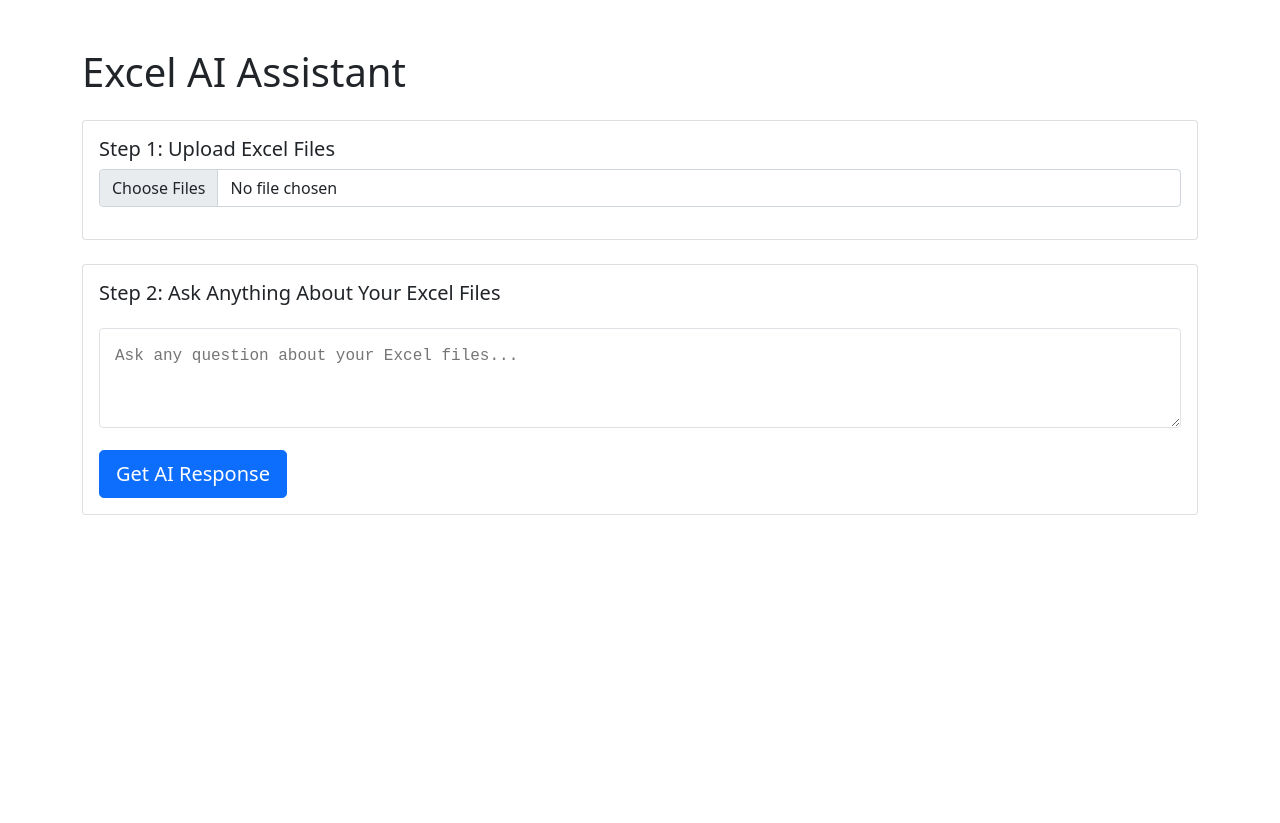
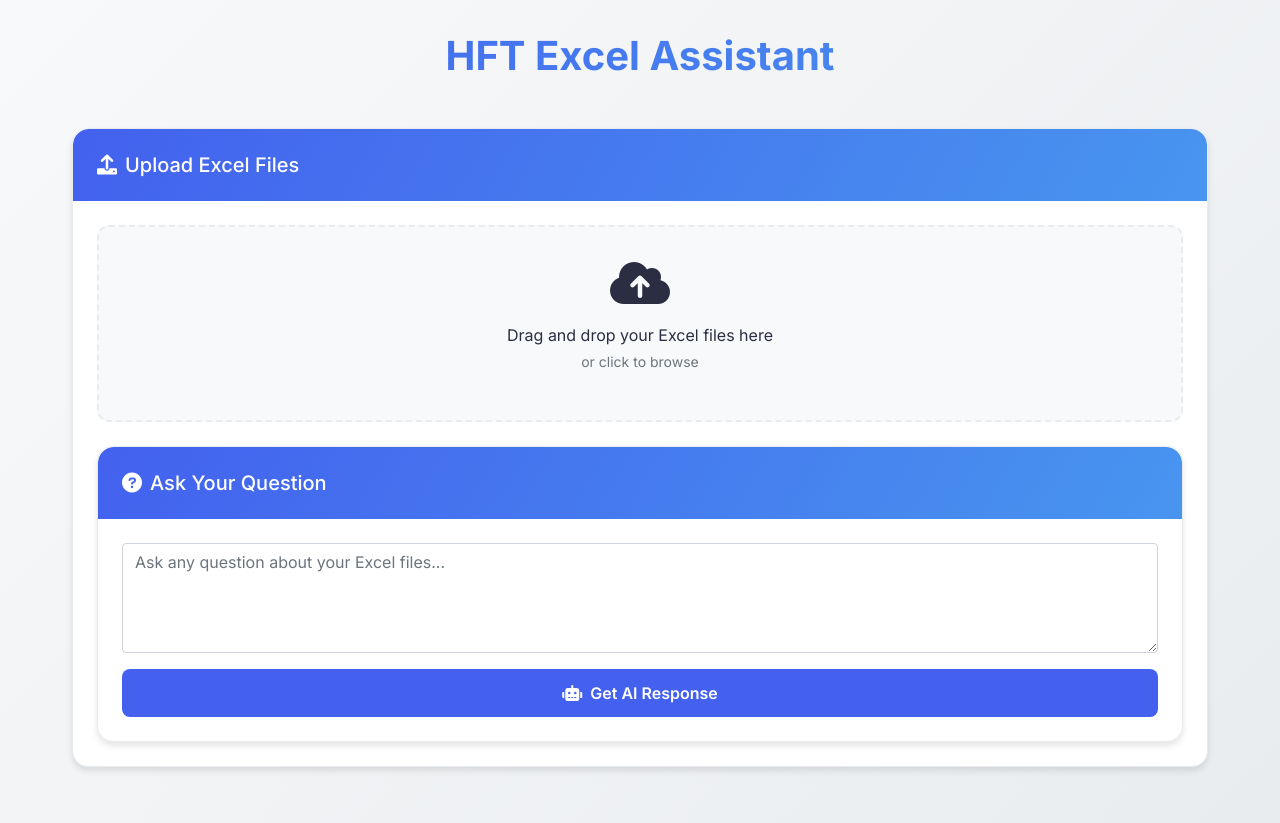
Before and after one commit to barancaki/ExNova, a Flask app: page /prompt-writer in a window 1280 px wide. Before the commit the page ends 515 px from the top, so only its background shows below. Run offline with Flask 3, Linux system fonts and the light colour scheme; some libraries are stand-ins or nearby versions.

Commit message:
New interface update v0.0.02

```diff
--- a/app.py
+++ b/app.py
@@ -1,5 +1,5 @@
 import os
-from flask import Flask, request, render_template, send_file, jsonify
+from flask import Flask, request, render_template, send_file, jsonify, url_for
 from werkzeug.utils import secure_filename
 from excel_comparator import ExcelComparator
 import zipfile
@@ -15,7 +15,7 @@ import httpx
 
 load_dotenv()
 
-app = Flask(__name__)
+app = Flask(__name__, static_folder='static')
 app.config['UPLOAD_FOLDER'] = 'uploads'
 app.config['MAX_CONTENT_LENGTH'] = 16 * 1024 * 1024  # 16MB max file size
 
@@ -26,8 +26,10 @@ client = OpenAI(
     http_client=http_client
 )
 
-# Ensure upload directory exists
+# Ensure directories exist
 os.makedirs(app.config['UPLOAD_FOLDER'], exist_ok=True)
+os.makedirs('static/css', exist_ok=True)
+os.makedirs('static/js', exist_ok=True)
 
 ALLOWED_EXTENSIONS = {'xlsx', 'xls'}
 
--- /dev/null
+++ b/static/css/style.css
@@ -0,0 +1,185 @@
+:root {
+    --primary-color: #4361ee;
+    --secondary-color: #3f37c9;
+    --accent-color: #4895ef;
+    --success-color: #4cc9f0;
+    --background-color: #f8f9fa;
+    --text-color: #2b2d42;
+    --border-color: #e9ecef;
+}
+
+body {
+    font-family: 'Inter', -apple-system, BlinkMacSystemFont, sans-serif;
+    color: var(--text-color);
+    background: linear-gradient(135deg, #f8f9fa 0%, #e9ecef 100%);
+    min-height: 100vh;
+}
+
+.container {
+    max-width: 1200px;
+    margin: 0 auto;
+    padding: 2rem;
+}
+
+.page-title {
+    font-size: 2.5rem;
+    font-weight: 700;
+    text-align: center;
+    margin-bottom: 3rem;
+    background: linear-gradient(120deg, var(--primary-color), var(--accent-color));
+    -webkit-background-clip: text;
+    -webkit-text-fill-color: transparent;
+    animation: fadeInDown 0.8s ease-out;
+}
+
+.tool-card {
+    background: white;
+    border-radius: 16px;
+    border: 1px solid var(--border-color);
+    box-shadow: 0 4px 6px rgba(0, 0, 0, 0.1);
+    transition: all 0.3s ease;
+    height: 100%;
+    overflow: hidden;
+}
+
+.tool-card:hover {
+    transform: translateY(-5px);
+    box-shadow: 0 8px 15px rgba(0, 0, 0, 0.1);
+}
+
+.tool-card-header {
+    background: linear-gradient(120deg, var(--primary-color), var(--accent-color));
+    padding: 1.5rem;
+    color: white;
+    border-radius: 16px 16px 0 0;
+}
+
+.tool-card-body {
+    padding: 1.5rem;
+}
+
+.dropzone {
+    border: 2px dashed var(--border-color);
+    border-radius: 12px;
+    padding: 2rem;
+    text-align: center;
+    transition: all 0.3s ease;
+    background: var(--background-color);
+    cursor: pointer;
+}
+
+.dropzone.drag-over {
+    border-color: var(--primary-color);
+    background: rgba(67, 97, 238, 0.1);
+}
+
+.btn-primary {
+    background: var(--primary-color);
+    border: none;
+    border-radius: 8px;
+    padding: 0.75rem 1.5rem;
+    color: white;
+    font-weight: 600;
+    transition: all 0.3s ease;
+}
+
+.btn-primary:hover {
+    background: var(--secondary-color);
+    transform: translateY(-2px);
+}
+
+.file-list {
+    margin-top: 1rem;
+}
+
+.file-item {
+    display: flex;
+    align-items: center;
+    padding: 0.75rem;
+    background: var(--background-color);
+    border-radius: 8px;
+    margin-bottom: 0.5rem;
+    animation: slideIn 0.3s ease-out;
+}
+
+.file-item i {
+    margin-right: 0.5rem;
+    color: var(--primary-color);
+}
+
+.loading-spinner {
+    display: none;
+    position: fixed;
+    top: 0;
+    left: 0;
+    width: 100%;
+    height: 100%;
+    background: rgba(255, 255, 255, 0.8);
+    justify-content: center;
+    align-items: center;
+    z-index: 1000;
+}
+
+.spinner {
+    width: 50px;
+    height: 50px;
+    border: 5px solid var(--border-color);
+    border-top-color: var(--primary-color);
+    border-radius: 50%;
+    animation: spin 1s linear infinite;
+}
+
+.response-container {
+    margin-top: 2rem;
+    padding: 1.5rem;
+    background: white;
+    border-radius: 12px;
+    box-shadow: 0 4px 6px rgba(0, 0, 0, 0.1);
+    animation: fadeIn 0.5s ease-out;
+}
+
+@keyframes fadeIn {
+    from { opacity: 0; }
+    to { opacity: 1; }
+}
+
+@keyframes fadeInDown {
+    from {
+        opacity: 0;
+        transform: translateY(-20px);
+    }
+    to {
+        opacity: 1;
+        transform: translateY(0);
+    }
+}
+
+@keyframes slideIn {
+    from {
+        opacity: 0;
+        transform: translateX(-20px);
+    }
+    to {
+        opacity: 1;
+        transform: translateX(0);
+    }
+}
+
+@keyframes spin {
+    to { transform: rotate(360deg); }
+}
+
+/* Responsive Design */
+@media (max-width: 768px) {
+    .container {
+        padding: 1rem;
+    }
+
+    .page-title {
+        font-size: 2rem;
+    }
+
+    .tool-card {
+        margin-bottom: 1.5rem;
+    }
+}
--- /dev/null
+++ b/static/js/main.js
@@ -0,0 +1,140 @@
+document.addEventListener('DOMContentLoaded', () => {
+    initializeDropzones();
+    initializeFileUploads();
+    initializePromptSubmission();
+});
+
+function initializeDropzones() {
+    const dropzones = document.querySelectorAll('.dropzone');
+
+    dropzones.forEach(dropzone => {
+        dropzone.addEventListener('dragover', (e) => {
+            e.preventDefault();
+            dropzone.classList.add('drag-over');
+        });
+
+        dropzone.addEventListener('dragleave', (e) => {
+            e.preventDefault();
+            dropzone.classList.remove('drag-over');
+        });
+
+        dropzone.addEventListener('drop', (e) => {
+            e.preventDefault();
+            dropzone.classList.remove('drag-over');
+            const files = e.dataTransfer.files;
+            handleFiles(files, dropzone);
+        });
+
+        dropzone.addEventListener('click', () => {
+            const fileInput = dropzone.querySelector('input[type="file"]');
+            if (fileInput) {
+                fileInput.click();
+            }
+        });
+    });
+}
+
+function initializeFileUploads() {
+    const fileInputs = document.querySelectorAll('input[type="file"]');
+
+    fileInputs.forEach(input => {
+        input.addEventListener('change', (e) => {
+            const files = e.target.files;
+            handleFiles(files, input.closest('.dropzone'));
+        });
+    });
+}
+
+function handleFiles(files, dropzone) {
+    const fileList = dropzone.querySelector('.file-list') || createFileList(dropzone);
+    fileList.innerHTML = '';
+
+    Array.from(files).forEach(file => {
+        const fileItem = document.createElement('div');
+        fileItem.className = 'file-item';
+        fileItem.innerHTML = `
+            <i class="fas fa-file-excel"></i>
+            <span>${file.name}</span>
+            <small>(${formatFileSize(file.size)})</small>
+        `;
+        fileList.appendChild(fileItem);
+    });
+}
+
+function createFileList(dropzone) {
+    const fileList = document.createElement('div');
+    fileList.className = 'file-list';
+    dropzone.appendChild(fileList);
+    return fileList;
+}
+
+function formatFileSize(bytes) {
+    if (bytes === 0) return '0 Bytes';
+    const k = 1024;
+    const sizes = ['Bytes', 'KB', 'MB', 'GB'];
+    const i = Math.floor(Math.log(bytes) / Math.log(k));
+    return parseFloat((bytes / Math.pow(k, i)).toFixed(2)) + ' ' + sizes[i];
+}
+
+function initializePromptSubmission() {
+    const form = document.querySelector('#promptForm');
+    if (!form) return;
+
+    form.addEventListener('submit', async (e) => {
+        e.preventDefault();
+        const formData = new FormData(form);
+        const loadingSpinner = document.querySelector('.loading-spinner');
+        const responseContainer = document.querySelector('.response-container');
+
+        try {
+            loadingSpinner.style.display = 'flex';
+            const response = await fetch('/get-ai-response', {
+                method: 'POST',
+                body: formData
+            });
+
+            if (!response.ok) {
+                throw new Error('Network response was not ok');
+            }
+
+            const data = await response.json();
+            displayResponse(data.response);
+        } catch (error) {
+            showError('An error occurred while processing your request.');
+            console.error('Error:', error);
+        } finally {
+            loadingSpinner.style.display = 'none';
+        }
+    });
+}
+
+function displayResponse(response) {
+    const responseContainer = document.querySelector('.response-container');
+    const responseContent = document.querySelector('.response-content');
+
+    if (!responseContent) {
+        const content = document.createElement('div');
+        content.className = 'response-content';
+        responseContainer.appendChild(content);
+    }
+
+    responseContent.textContent = response;
+    responseContainer.style.display = 'block';
+    responseContainer.scrollIntoView({ behavior: 'smooth' });
+}
+
+function showError(message) {
+    const errorDiv = document.createElement('div');
+    errorDiv.className = 'alert alert-danger alert-dismissible fade show';
+    errorDiv.innerHTML = `
+        ${message}
+        <button type="button" class="btn-close" data-bs-dismiss="alert"></button>
+    `;
+
+    const container = document.querySelector('.container');
+    container.insertBefore(errorDiv, container.firstChild);
+
+    setTimeout(() => {
+        errorDiv.remove();
+    }, 5000);
+}
--- a/templates/prompt_generator.html
+++ b/templates/prompt_generator.html
@@ -3,146 +3,69 @@
 <head>
     <meta charset="UTF-8">
     <meta name="viewport" content="width=device-width, initial-scale=1.0">
-    <title>Excel AI Assistant</title>
+    <title>HFT Excel Tool With AI - Assistant</title>
     <link href="https://cdn.jsdelivr.net/npm/bootstrap@5.1.3/dist/css/bootstrap.min.css" rel="stylesheet">
-    <style>
-        .prompt-input {
-            width: 100%;
-            min-height: 100px;
-            margin-top: 15px;
-            padding: 15px;
-            border: 1px solid #dee2e6;
-            border-radius: 4px;
-            font-family: 'Courier New', monospace;
-            font-size: 16px;
-        }
-        .response-area {
-            background-color: #f8f9fa;
-            border: 1px solid #dee2e6;
-            border-radius: 4px;
-            padding: 20px;
-            margin-top: 20px;
-            min-height: 100px;
-            white-space: pre-wrap;
-            font-family: 'Courier New', monospace;
-        }
-        .loading {
-            display: none;
-        }
-        #fileInfo {
-            margin-top: 15px;
-            padding: 10px;
-            background-color: #f8f9fa;
-            border-radius: 4px;
-        }
-    </style>
+    <link href="https://fonts.googleapis.com/css2?family=Inter:wght@400;500;600;700&display=swap" rel="stylesheet">
+    <link href="https://cdnjs.cloudflare.com/ajax/libs/font-awesome/6.0.0/css/all.min.css" rel="stylesheet">
+    <link href="{{ url_for('static', filename='css/style.css') }}" rel="stylesheet">
 </head>
 <body>
-    <div class="container mt-5">
-        <h1 class="mb-4">Excel AI Assistant</h1>
+    <div class="container">
+        <h1 class="page-title">HFT Excel Assistant</h1>
 
-        <div class="card mb-4">
-            <div class="card-body">
-                <h5 class="card-title">Step 1: Upload Excel Files</h5>
-                <div class="mb-3">
-                    <input type="file" class="form-control" id="excelFiles" name="files" multiple accept=".xlsx" required>
+        <div class="tool-card mb-4">
+            <div class="tool-card-header">
+                <h5 class="m-0"><i class="fas fa-upload me-2"></i>Upload Excel Files</h5>
+            </div>
+            <div class="tool-card-body">
+                <form id="promptForm" action="/get-ai-response" method="post" enctype="multipart/form-data">
+                    <div class="dropzone">
+                        <input type="file" class="d-none" id="excelFiles" name="files" multiple accept=".xlsx" required>
+                        <i class="fas fa-cloud-upload-alt fa-3x mb-3"></i>
+                        <p class="mb-1">Drag and drop your Excel files here</p>
+                        <p class="text-muted small">or click to browse</p>
+                    </div>
+
+                    <div class="mt-4">
+                        <div class="tool-card">
+                            <div class="tool-card-header">
+                                <h5 class="m-0"><i class="fas fa-question-circle me-2"></i>Ask Your Question</h5>
+                            </div>
+                            <div class="tool-card-body">
+                                <textarea
+                                    id="userPrompt"
+                                    name="prompt"
+                                    class="form-control"
+                                    rows="4"
+                                    placeholder="Ask any question about your Excel files..."
+                                    required></textarea>
+                                <button type="submit" class="btn btn-primary w-100 mt-3">
+                                    <i class="fas fa-robot me-2"></i>Get AI Response
+                                </button>
+                            </div>
+                        </div>
+                    </div>
+                </form>
+            </div>
+        </div>
+
+        <div class="loading-spinner">
+            <div class="spinner"></div>
+        </div>
+
+        <div class="response-container" style="display: none;">
+            <div class="tool-card">
+                <div class="tool-card-header">
+                    <h5 class="m-0"><i class="fas fa-comment-dots me-2"></i>AI Response</h5>
                 </div>
-                <div id="fileInfo" style="display: none;">
-                    <h6>Selected Files:</h6>
-                    <ul id="fileList" class="mb-0"></ul>
+                <div class="tool-card-body">
+                    <div class="response-content"></div>
                 </div>
             </div>
         </div>
-
-        <div class="card">
-            <div class="card-body">
-                <h5 class="card-title">Step 2: Ask Anything About Your Excel Files</h5>
-                <textarea id="userPrompt" class="prompt-input" placeholder="Ask any question about your Excel files..."></textarea>
-                <div class="mt-3">
-                    <button class="btn btn-primary btn-lg" onclick="getAIResponse()">Get AI Response</button>
-                </div>
-            </div>
-        </div>
-
-        <div class="loading mt-3">
-            <div class="d-flex justify-content-center">
-                <div class="spinner-border" role="status">
-                    <span class="visually-hidden">Loading...</span>
-                </div>
-            </div>
-            <p class="text-center mt-2">Getting AI response...</p>
-        </div>
-
-        <div id="responseContainer" style="display: none;">
-            <h3 class="mt-4">AI Response</h3>
-            <div id="aiResponse" class="response-area"></div>
-        </div>
     </div>
 
-    <script>
-        // Show selected files
-        document.getElementById('excelFiles').addEventListener('change', function(e) {
-            const fileInfo = document.getElementById('fileInfo');
-            const fileList = document.getElementById('fileList');
-            fileList.innerHTML = '';
-
-            if (this.files.length > 0) {
-                for (let file of this.files) {
-                    const li = document.createElement('li');
-                    li.textContent = file.name;
-                    fileList.appendChild(li);
-                }
-                fileInfo.style.display = 'block';
-            } else {
-                fileInfo.style.display = 'none';
-            }
-        });
-
-        async function getAIResponse() {
-            const fileInput = document.getElementById('excelFiles');
-            const userPrompt = document.getElementById('userPrompt').value.trim();
-            const loading = document.querySelector('.loading');
-            const responseContainer = document.getElementById('responseContainer');
-
-            if (fileInput.files.length === 0) {
-                alert('Please select at least one Excel file');
-                return;
-            }
-
-            if (!userPrompt) {
-                alert('Please write your question or prompt');
-                return;
-            }
-
-            const formData = new FormData();
-            for (let file of fileInput.files) {
-                formData.append('files', file);
-            }
-            formData.append('prompt', userPrompt);
-
-            try {
-                loading.style.display = 'block';
-                responseContainer.style.display = 'none';
-
-                const response = await fetch('/get-ai-response', {
-                    method: 'POST',
-                    body: formData
-                });
-
-                if (response.ok) {
-                    const data = await response.json();
-                    document.getElementById('aiResponse').textContent = data.response;
-                    responseContainer.style.display = 'block';
-                } else {
-                    const errorData = await response.text();
-                    throw new Error(errorData);
-                }
-            } catch (error) {
-                alert('Error: ' + error.message);
-            } finally {
-                loading.style.display = 'none';
-            }
-        }
-    </script>
+    <script src="https://cdn.jsdelivr.net/npm/bootstrap@5.1.3/dist/js/bootstrap.bundle.min.js"></script>
+    <script src="{{ url_for('static', filename='js/main.js') }}"></script>
 </body>
 </html>
```
Also changed, not shown: templates/index.html (+36 -31 lines).
